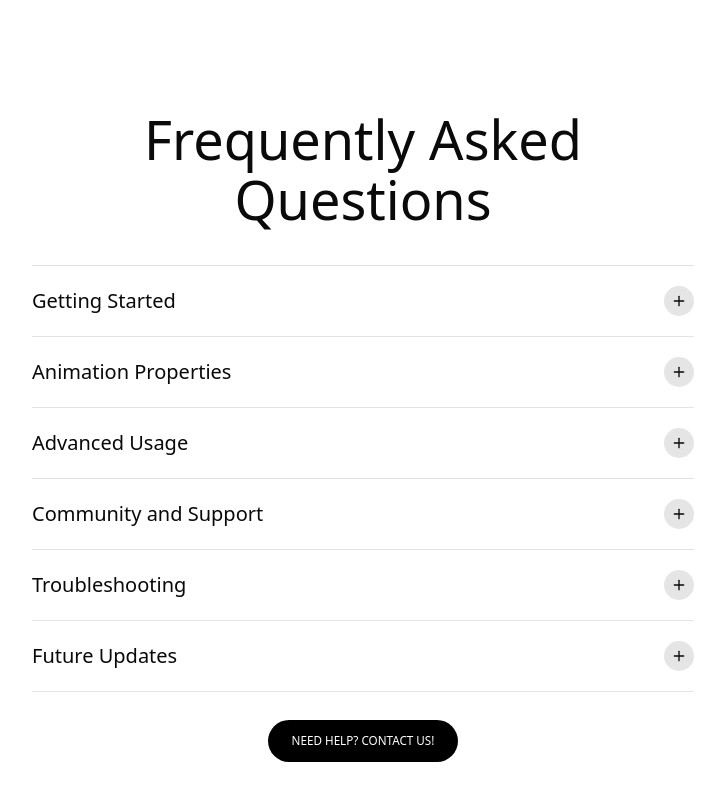
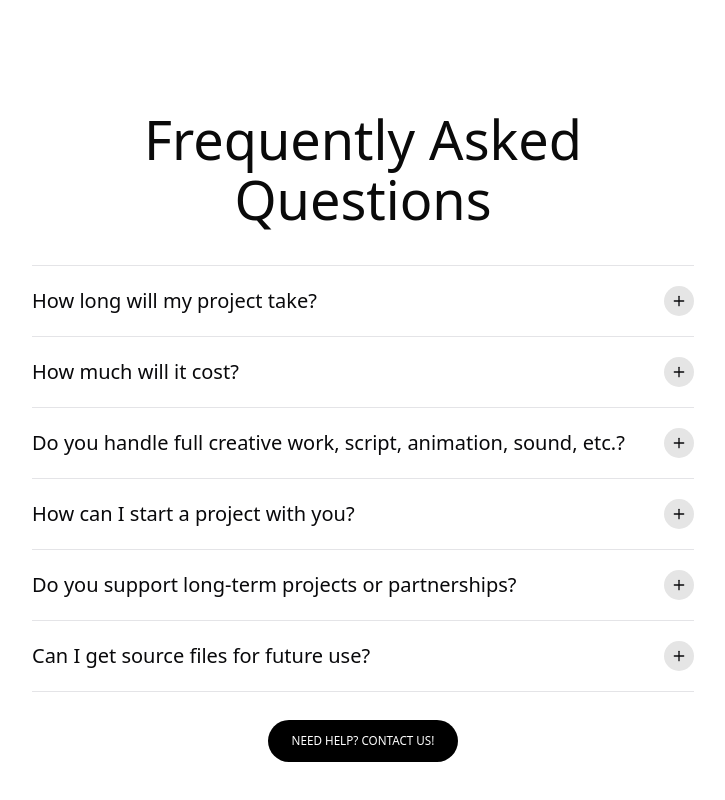
Before and after one commit to SamTypesCode/mackoree-showcase, a Next.js app: page / in a window 1280 px wide. Shown: the part 3527-4327 px from the top of the page, without its empty margins (277-1002 px from the left). Built offline with nearby package versions, Linux system fonts and the light colour scheme.

Commit message:
feat: add real data in FAQ section

```diff
--- a/src/components/home/FAQ.tsx
+++ b/src/components/home/FAQ.tsx
@@ -14,34 +14,35 @@ interface FAQType {
 
 const FAQs: FAQType[] = [
   {
-    question: "Getting Started",
+    question: "How long will my project take?",
     answer:
-      "Discover the fundamental concepts of Motion-Primitives. This section guides you through installation and provides an overview of integrating these components into your projects.",
+      "It depends on how complex your project is. Smaller animations can be done in a few days, while more detailed or story-based ones may take around 2-3 weeks.",
   },
   {
-    question: "Animation Properties",
+    question: "How much will it cost?",
     answer:
-      "Explore the range of animation properties available. Learn how to manipulate timing, easing, and delays to create smooth, dynamic animations.",
+      "The cost depends on your project’s style, length, and details. Once you share your idea with us, we’ll give you a clear and fair price before starting.",
   },
   {
-    question: "Advanced Usage",
+    question:
+      "Do you handle full creative work, script, animation, sound, etc.?",
     answer:
-      "Dive deeper into advanced techniques: chaining animations, creating complex sequences, and utilizing motion sensors for interactive animations.",
+      "Yes, we manage the entire process from start to finish, including script, modeling, animation, lighting, music, and final editing.",
   },
   {
-    question: "Community and Support",
+    question: "How can I start a project with you?",
     answer:
-      "Engage with the Motion-Primitives community to gain support. Participate in discussions, contribute to the project, and access shared resources.",
+      "You can start by submitting your email through our website. We’ll reach out to discuss your idea and begin once everything’s confirmed.",
   },
   {
-    question: "Troubleshooting",
+    question: "Do you support long-term projects or partnerships?",
     answer:
-      "Learn how to debug common issues and errors that arise when using Motion-Primitives. Tips include checking configuration, reviewing docs, and testing animations step by step.",
+      "Yes, we enjoy working with brands and agencies on long-term projects and ongoing content creation. We value consistent creative partnerships.",
   },
   {
-    question: "Future Updates",
+    question: "Can I get source files for future use?",
     answer:
-      "Stay informed about upcoming features and improvements. Understand the roadmap and how new functionalities will enhance the library.",
+      "Yes, if you need the source project files, we can share them with you for an additional charge once the project is complete.",
   },
 ];
 
```
